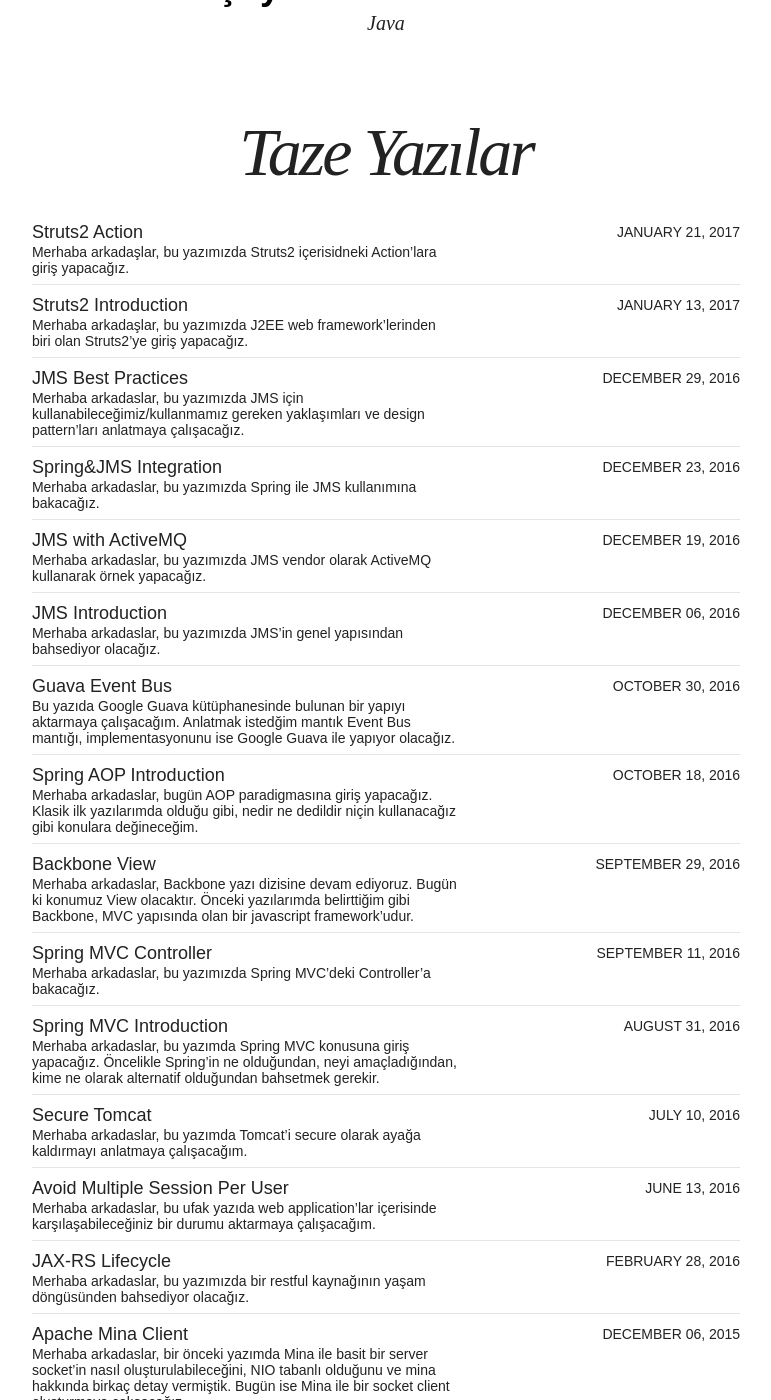
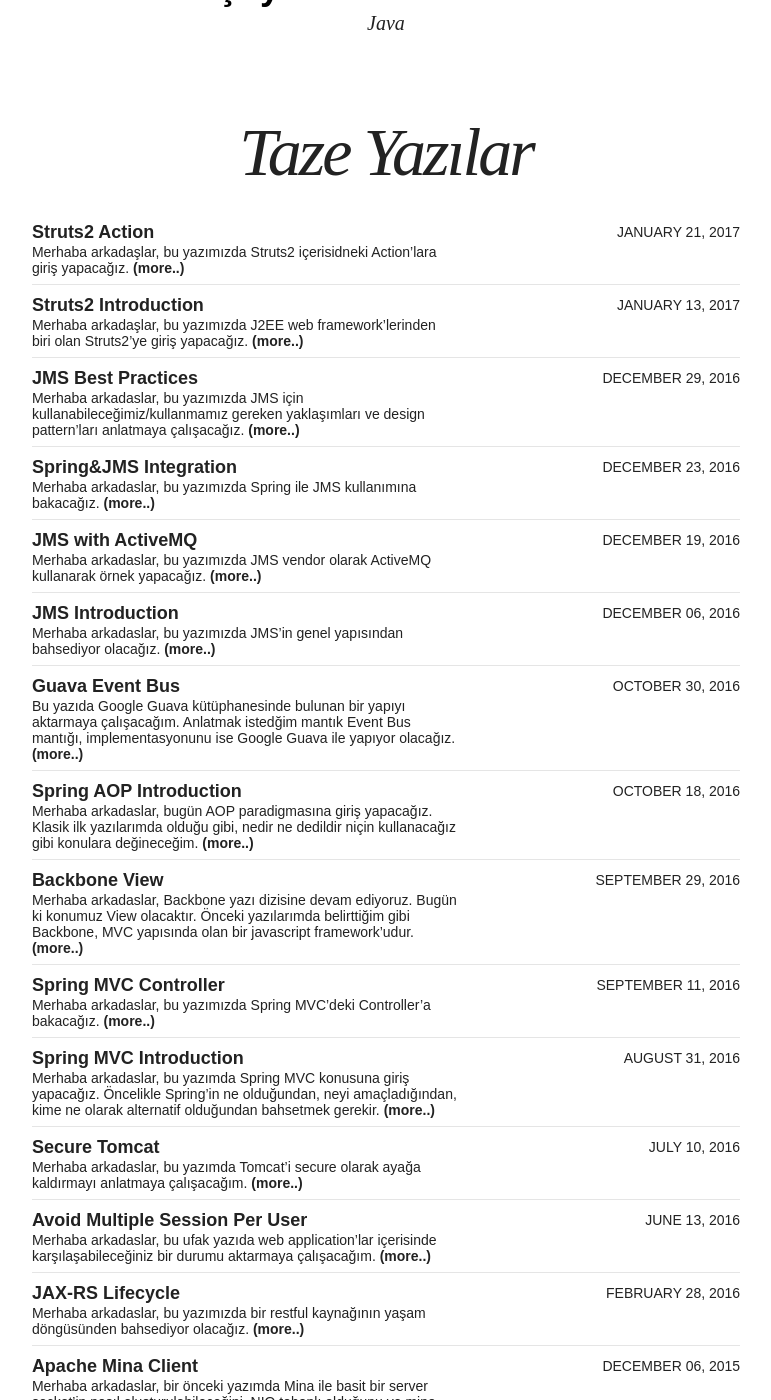
Before and after one commit to AlicanAkkus/alicanakkus.github.io, a Jekyll site: the page built from index.html, in a window 1280 px wide and 1400 px high, scrolled down 360 px. Shown: the whole window, without its empty margins (254-1025 px from the left). Built offline with Jekyll 4.4.1, drawn with Linux system fonts in a browser that asks for light colours; nearby versions of some CDN libraries; some of the changed text lies outside the part shown.

Commit message:
edited post title for better readeble content

```diff
--- a/index.html
+++ b/index.html
@@ -6,6 +6,6 @@
 
 <ul class="post-list">
 {% for post in site.posts limit:100 %}
-  <li><article><a href="{{ site.url }}{{ post.url }}">{{ post.title }} <span class="entry-date"><time datetime="{{ post.date | date_to_xmlschema }}">{{ post.date | date: "%B %d, %Y" }}</time></span>{% if post.summary %} <span class="excerpt">{{ post.summary | remove: '\[ ... \]' | remove: '\( ... \)' | markdownify | strip_html | strip_newlines | escape_once }}</span>{% endif %}</a></article></li>
+  <li><article><a href="{{ site.url }}{{ post.url }}"><b>{{ post.title }}</b> <span class="entry-date"><time datetime="{{ post.date | date_to_xmlschema }}">{{ post.date | date: "%B %d, %Y" }}</time></span>{% if post.summary %} <span class="excerpt">{{ post.summary | remove: '\[ ... \]' | remove: '\( ... \)' | markdownify | strip_html | strip_newlines | escape_once }} <b>(more..)</b></span>{% endif %}</a></article></li>
 {% endfor %}
 </ul>
```
